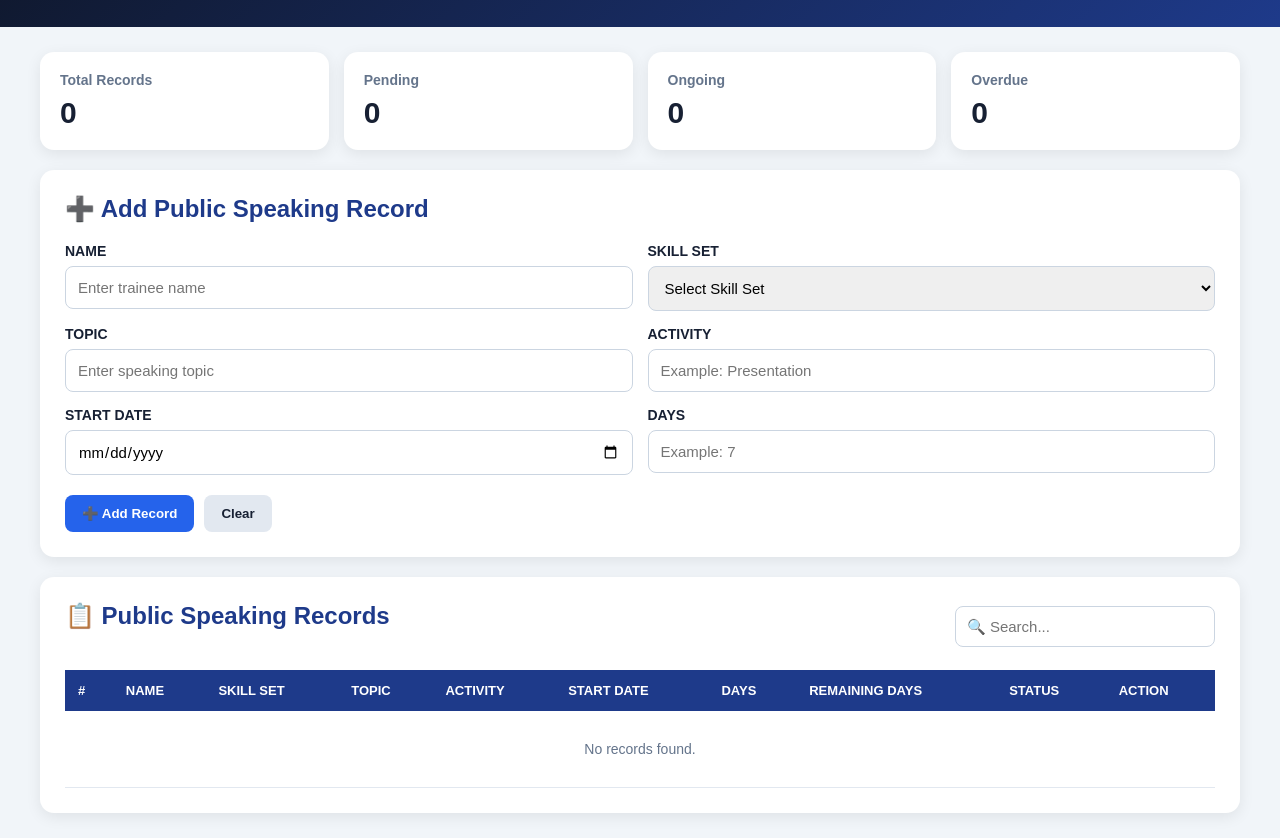
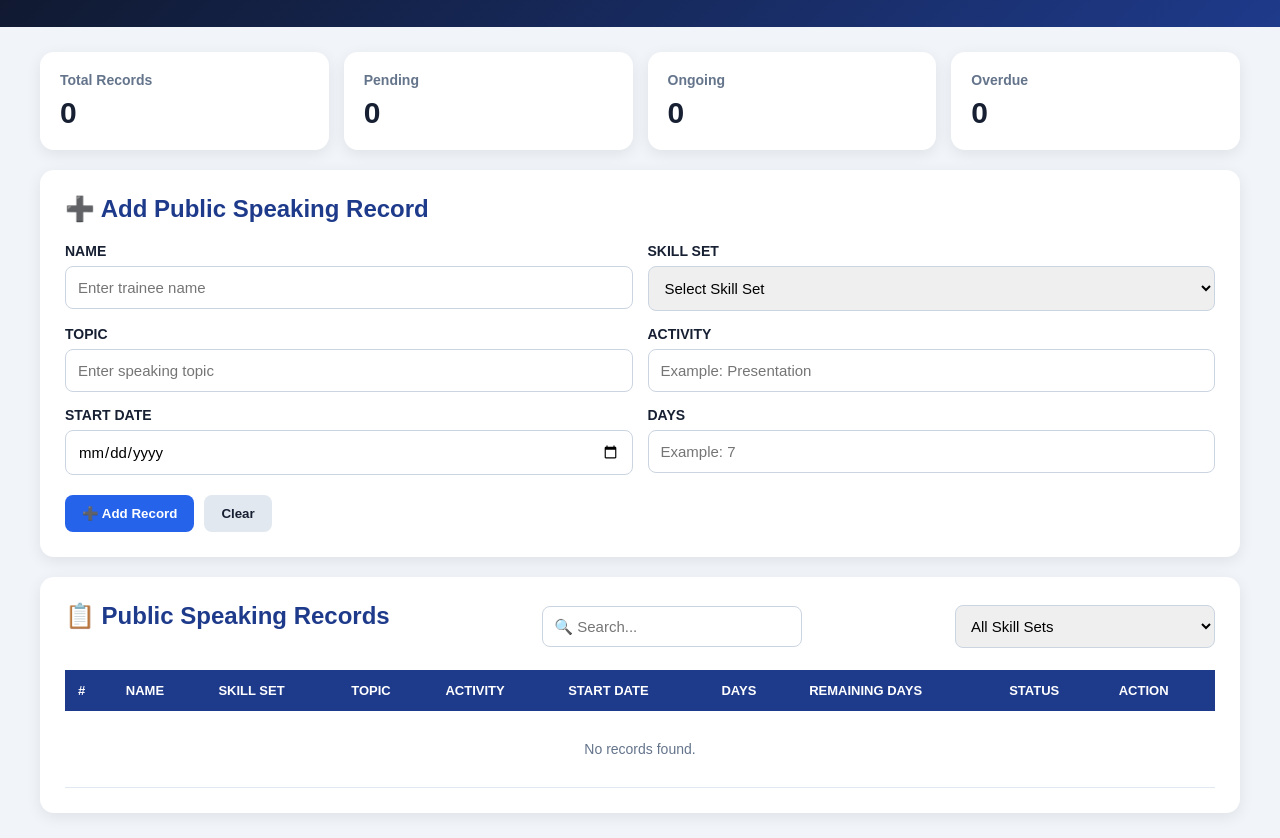
Before and after one commit to donmanuelgarcia9-sys/public-speaking-tracker_2, a plain HTML site: page index.html in a window 1280 px wide. Shown: the part 92-930 px from the top of the page. Drawn offline with Linux system fonts and the light colour scheme.

Commit message:
Update index.html

```diff
--- a/index.html
+++ b/index.html
@@ -500,7 +500,27 @@
                 id="search"
                 placeholder="🔍 Search..."
                 oninput="displayRecords()">
+<select
+    class="search"
+    id="skillFilter"
+    onchange="displayRecords()">
 
+    <option value="">
+        All Skill Sets
+    </option>
+
+    <option value="EF1">EF1</option>
+    <option value="EF2">EF2</option>
+    <option value="XF">XF</option>
+    <option value="WELDING">WELDING</option>
+    <option value="AUTOMATION">AUTOMATION</option>
+    <option value="MF1">MF1</option>
+    <option value="MF2">MF2</option>
+    <option value="CNC">CNC</option>
+    <option value="ICT">ICT</option>
+    <option value="TF">TF</option>
+
+</select>
         </div>
 
 
@@ -777,15 +797,10 @@ function displayRecords() {
         .toLowerCase()
         .trim();
 
-
-    table.innerHTML = "";
-
-
 const filteredRecords =
     records.filter(record => {
 
-            return (
-
+        const matchesSearch =
             record.name
                 .toLowerCase()
                 .includes(search)
@@ -806,12 +821,20 @@ function displayRecords() {
 
             record.activity
                 .toLowerCase()
-                    .includes(search)
+                .includes(search);
 
+
+        const matchesSkill =
+            skillFilter === "" ||
+            record.skillSet === skillFilter;
+
+
+        return (
+            matchesSearch &&
+            matchesSkill
         );
 
     });
-
 
 if (
     filteredRecords.length === 0
@@ -822,6 +845,7 @@ function displayRecords() {
     <tr>
 
             <td
+
                 colspan="10"
                 class="empty">
 
@@ -833,13 +857,11 @@ function displayRecords() {
 
     `;
 
-
     updateDashboard();
 
     return;
 
 }
-
 
     filteredRecords.forEach(
         (record, index) => {
```
Lines whose indentation alone changed are shown as unchanged.
